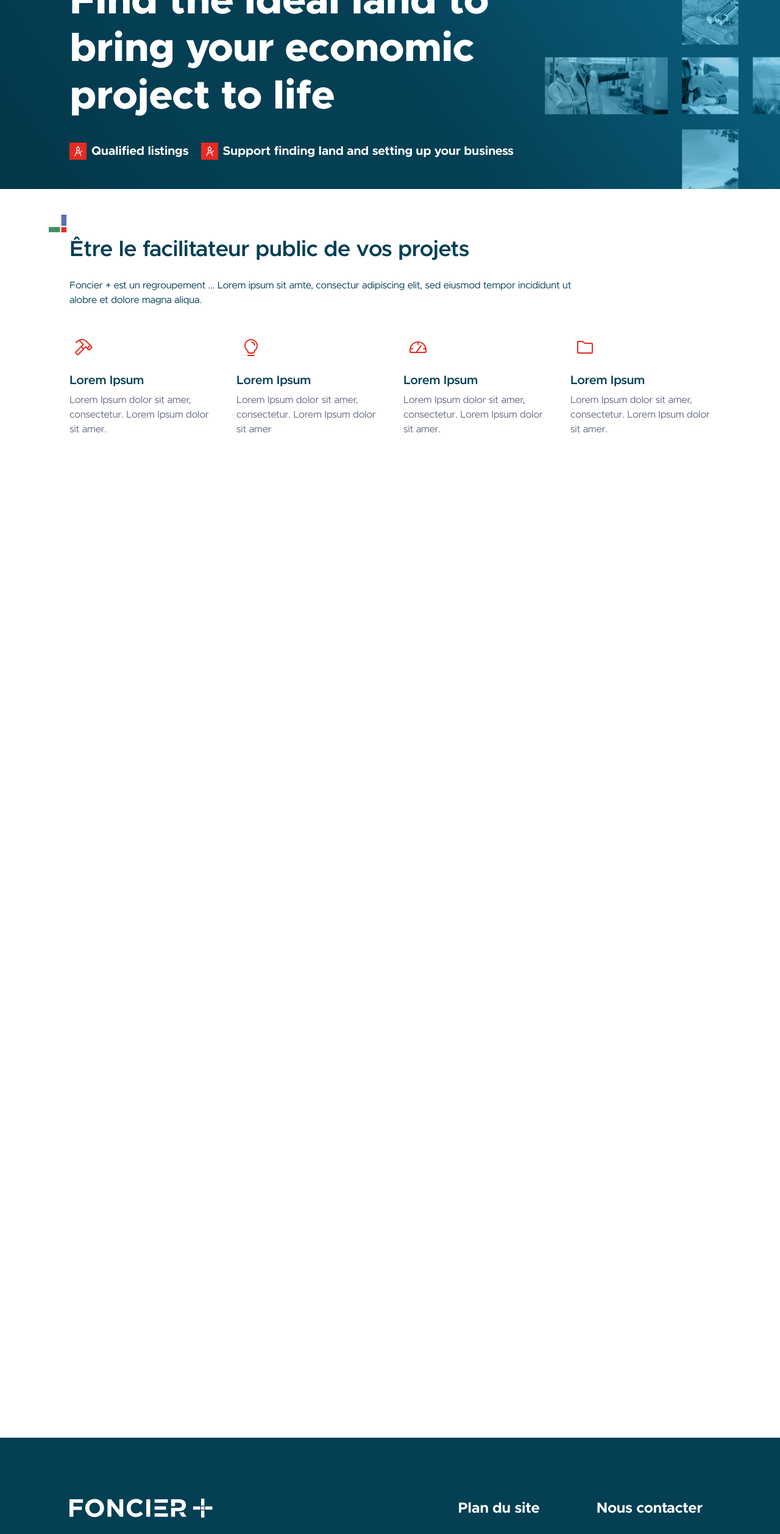
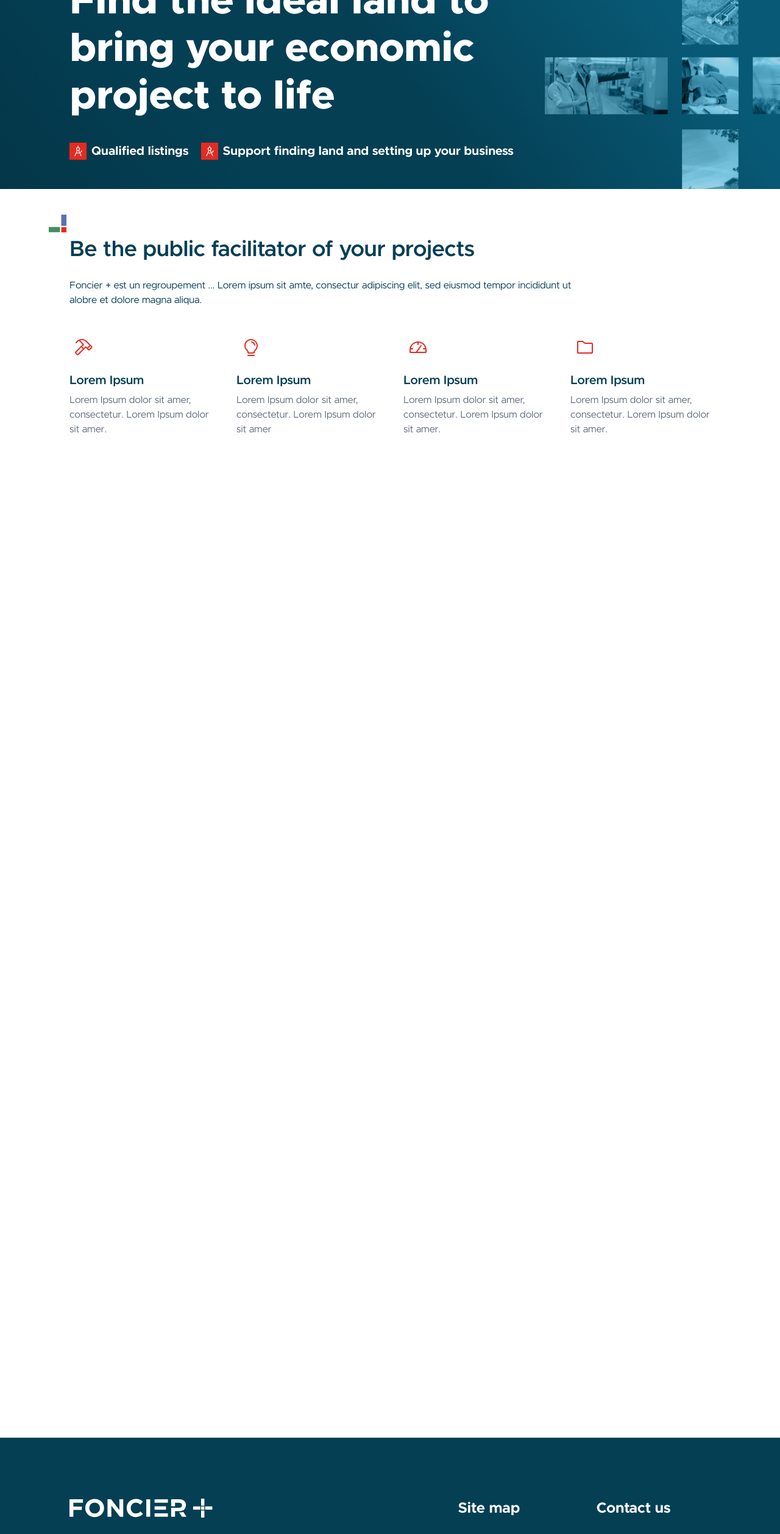
Before and after one commit to Theodo-GovTech/foncier-plus-web, a Next.js app: page /en in a window 1280 px wide. Shown: the part 234-2750 px from the top of the page at 61% size. Built offline with nearby package versions, Linux system fonts and the light colour scheme.

Commit message:
feat: translate remaining parts of the website

```diff
--- a/messages/en.json
+++ b/messages/en.json
@@ -22,5 +22,18 @@
       "Qualified listings",
       "Support finding land and setting up your business"
     ]
+  },
+  "AmbitionsSection": {
+    "title": "Be the public facilitator of your projects",
+    "description": "Foncier + is an association ... Lorem ipsum sit amte, consectur adipiscing elit, sed eiusmod tempor incididunt ut alobre et dolore magna aliqua."
+  },
+  "Footer": {
+    "description": "The association dedicated to land management and supporting businesses for sustainable territorial growth.",
+    "siteMapTitle": "Site map",
+    "contactTitle": "Contact us",
+    "partnersTitle": "Partners",
+    "legalTitle": "Legal notice",
+    "newTabLabel": "New tab",
+    "copyright": "© {year} Foncier +. All rights reserved."
   }
 }
--- a/messages/fr.json
+++ b/messages/fr.json
@@ -22,5 +22,18 @@
       "Offres qualifiées",
       "Accompagnement dans la recherche de foncier et l'implantation"
     ]
+  },
+  "AmbitionsSection": {
+    "title": "Être le facilitateur public de vos projets",
+    "description": "Foncier + est un regroupement ... Lorem ipsum sit amte, consectur adipiscing elit, sed eiusmod tempor incididunt ut alobre et dolore magna aliqua."
+  },
+  "Footer": {
+    "description": "L'association dédiée au pilotage foncier et à l'accompagnement des entreprises pour une croissance territoriale durable.",
+    "siteMapTitle": "Plan du site",
+    "contactTitle": "Nous contacter",
+    "partnersTitle": "Partenaires",
+    "legalTitle": "Mentions Légales",
+    "newTabLabel": "Nouvel onglet",
+    "copyright": "© {year} Foncier +. Tous droits réservés."
   }
 }
--- a/src/components/AmbitionsSection.tsx
+++ b/src/components/AmbitionsSection.tsx
@@ -1,3 +1,4 @@
+import { getTranslations } from "next-intl/server";
 import Image from "next/image";
 import iconFolder from "@/assets/icon-folder.svg";
 import iconGauge from "@/assets/icon-gauge.svg";
@@ -32,13 +33,15 @@ const ambitions = [
   },
 ];
 
-export const AmbitionsSection = () => {
+export const AmbitionsSection = async () => {
+  const t = await getTranslations("AmbitionsSection");
+
   return (
     <section className="mx-auto max-w-page px-4 py-10.5 lg:px-[114px]">
       <div className="pl-[34px] lg:pl-0">
         <Image src={iconPlusNW} alt="" className="mb-1 -ml-[34px]" />
         <h2 className="text-[36px] leading-[46px] font-semibold text-brand">
-          Être le facilitateur public de vos projets
+          {t("title")}
         </h2>
       </div>
       <p className="mt-6 max-w-[860px] text-brand">
--- a/src/components/Footer.tsx
+++ b/src/components/Footer.tsx
@@ -1,3 +1,4 @@
+import { getTranslations } from "next-intl/server";
 import Image from "next/image";
 import iconExternalLink from "@/assets/icon-external-link.svg";
 import logoFoncierPlusW from "@/assets/logo-foncier-plus-white.svg";
@@ -8,18 +9,18 @@ type FooterLink = { label: string; href?: string; external?: boolean };
 const COPYRIGHT_DATE = 2026;
 const EXTERNAL_LINK_ICON = `url(${iconExternalLink.src})`;
 
-const getLinkGroups = async (): Promise<
-  { title: string; links: FooterLink[] }[]
-> => [
+const getLinkGroups = async (
+  t: Awaited<ReturnType<typeof getTranslations<"Footer">>>,
+): Promise<{ title: string; links: FooterLink[] }[]> => [
   {
-    title: "Plan du site",
+    title: t("siteMapTitle"),
     links: (await getSections()).map(({ id, label }) => ({
       label,
       href: `#${id}`,
     })),
   },
   {
-    title: "Nous contacter",
+    title: t("contactTitle"),
     links: [
       { label: "72, avenue Pierre Mendès-France 75013 PARIS" },
       {
@@ -29,7 +30,7 @@ const getLinkGroups = async (): Promise<
     ],
   },
   {
-    title: "Partenaires",
+    title: t("partnersTitle"),
     links: [
       {
         label: "Banque des Territoires",
@@ -40,13 +41,14 @@ const getLinkGroups = async (): Promise<
     ],
   },
   {
-    title: "Mentions Légales",
+    title: t("legalTitle"),
     links: [],
   },
 ];
 
 export const Footer = async () => {
-  const linkGroups = await getLinkGroups();
+  const t = await getTranslations("Footer");
+  const linkGroups = await getLinkGroups(t);
 
   return (
     <section className="bg-brand bg-cover bg-position-[center_10%]">
@@ -59,9 +61,7 @@ export const Footer = async () => {
             className="h-8 w-auto select-none"
           />
           <p className="mt-8 font-semibold lg:text-[19px]">
-            L&apos;association dédiée au pilotage foncier et à
-            l&apos;accompagnement des entreprises pour une croissance
-            territoriale durable.
+            {t("description")}
           </p>
         </div>
         <div className="grid gap-x-10 gap-y-12 sm:grid-cols-2 lg:flex-5">
@@ -83,7 +83,7 @@ export const Footer = async () => {
                       {external && (
                         <span
                           role="img"
-                          aria-label="Nouvel onglet"
+                          aria-label={t("newTabLabel")}
                           className="size-[15px] shrink-0 bg-current mask-contain mask-center mask-no-repeat"
                           style={{
                             WebkitMaskImage: EXTERNAL_LINK_ICON,
@@ -100,7 +100,7 @@ export const Footer = async () => {
         </div>
       </div>
       <p className="px-4 pt-13 pb-12 text-center text-[13px] font-semibold text-white">
-        © {COPYRIGHT_DATE} Foncier +. Tous droits réservés.
+        {t("copyright", { year: COPYRIGHT_DATE })}
       </p>
     </section>
   );
```
